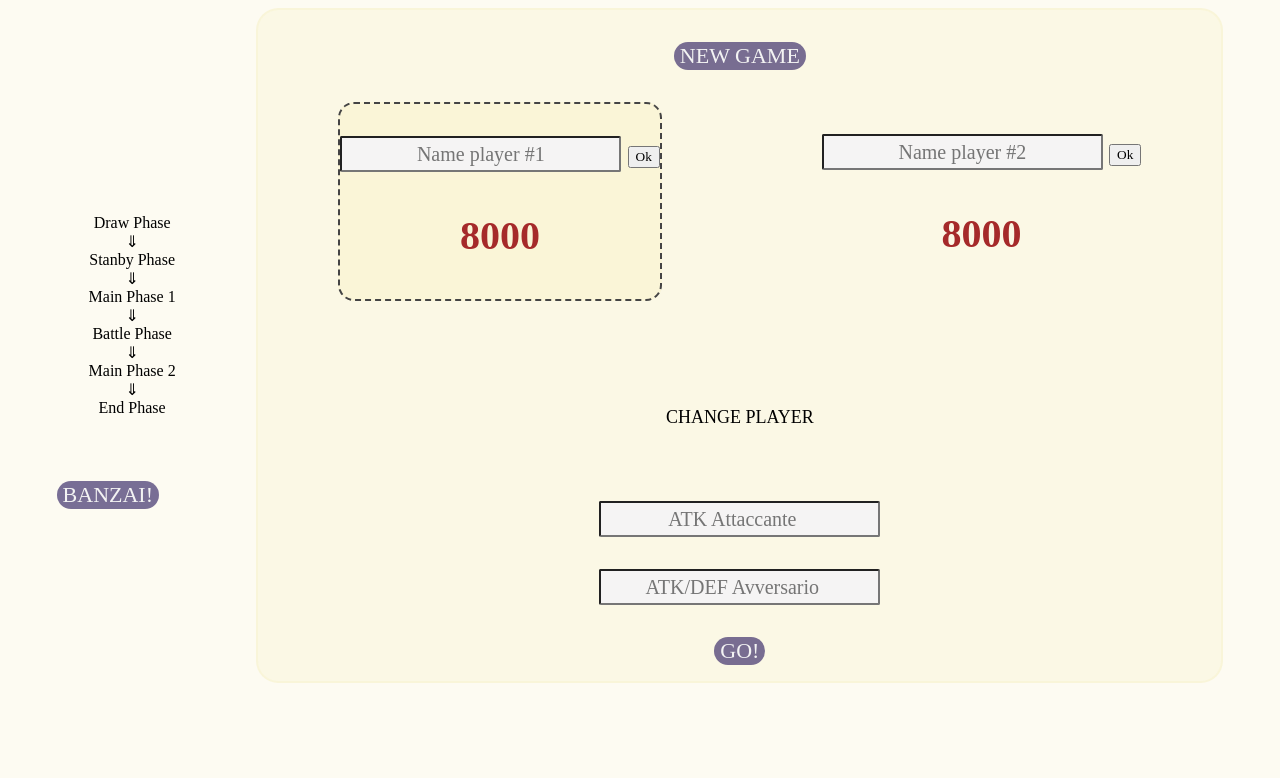
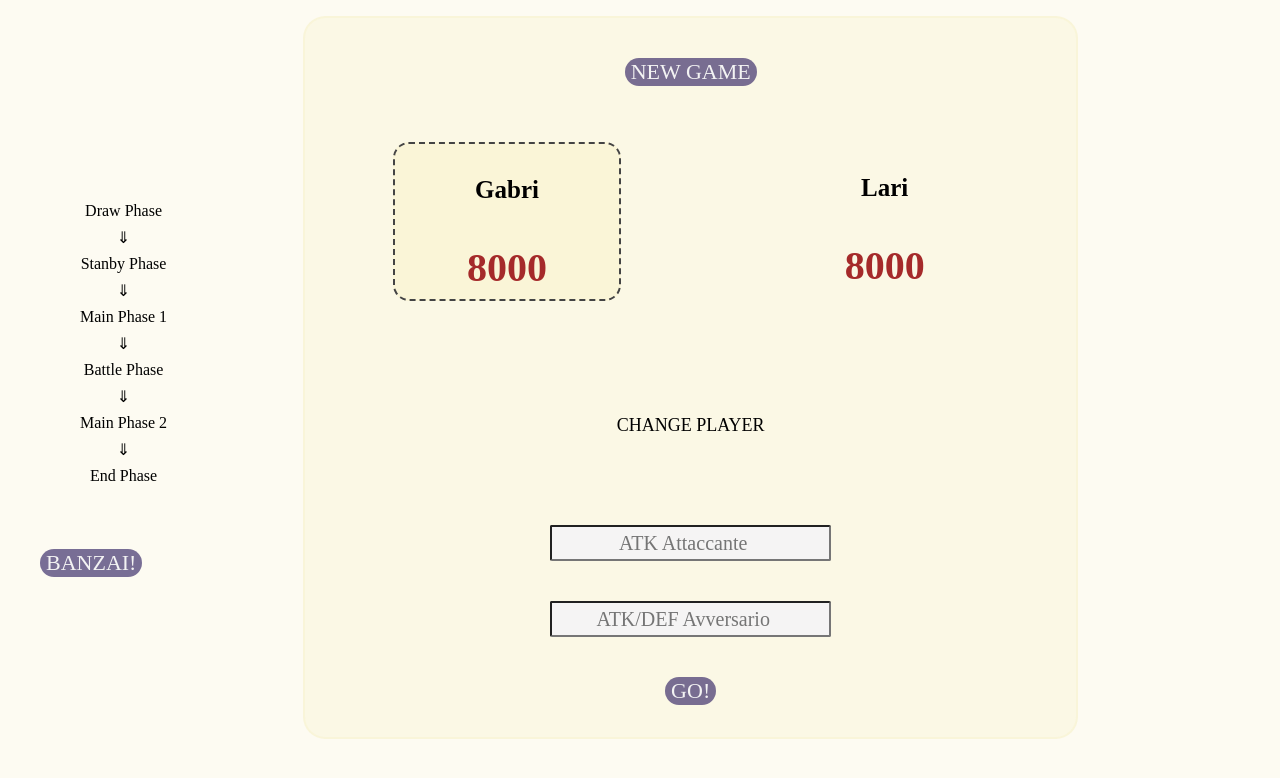
Before and after one commit to lElenaDiaconu/YuGi, a plain HTML site: page index.html in a window 1280 px wide. Drawn offline with Linux system fonts and the light colour scheme.

Commit message:
cambi stile

```diff
--- a/index.html
+++ b/index.html
@@ -11,7 +11,7 @@
         <!-- MAIN -->
         <article>
             <!-- ASIDE -->
-            <section>
+            <section class="side">
                 <ul class="game-phases">
                     <li>Draw Phase</li>
                     &dArr;
@@ -34,7 +34,7 @@
                             <option value="Uno"></option>
                         </datalist> -->
                 <!-- </div> -->
-                <div class="container__carte">
+                <!-- <div class="container__carte"> -->
                 <div class="accumulo">
                     <img
                         src="img/bushido.jpg"
@@ -43,7 +43,7 @@
                         height="45rem"
                     />
                 </div>
-                </div>
+                <!-- </div> -->
             </section>
 
             <!-- PLAYERS -->
@@ -51,7 +51,7 @@
                 <div><button class="btn new">New game</button></div>
                 <div class="score--keeper">
                     <section class="player--1 player active">
-                        <div>
+                        <div class="form hidden">
                             <input
                                 type="text"
                                 placeholder="Name player #1"
@@ -60,12 +60,12 @@
                             />
                             <button class="okBtn player--1">Ok</button>
                         </div>
-                        <h1 class="name1 player hidden">Gabri</h1>
+                        <h1 class="name1 player">Gabri</h1>
                         <h1 class="life--points" id="points--1">8000</h1>
                     </section>
 
                     <section class="player--2 player">
-                        <div>
+                        <div class="form hidden">
                             <input
                                 type="text"
                                 placeholder="Name player #2"
@@ -74,7 +74,7 @@
                             />
                             <button class="okBtn player--2">Ok</button>
                         </div>
-                        <h1 class="name2 player hidden">Lari</h1>
+                        <h1 class="name2 player">Lari</h1>
                         <h1 class="life--points" id="points--2">8000</h1>
                     </section>
                 </div>
@@ -90,7 +90,6 @@
                         class="input"
                     />
                     <button class="btn go">Go!</button>
-                    <!-- <button class="btn change">Change player</button> -->
                 </div>
             </main>
         </article>
--- a/script.js
+++ b/script.js
@@ -21,18 +21,18 @@ let atk = 0;
 let atkDef = 0;
 
 // Inserisco nomi
-for (const [i, btn] of btnOk.entries()) {
-    btn.addEventListener("click", function () {
-        if (btn.classList.contains(`player--${i + 1}`)) {
-            document.getElementById(`name${i + 1}`).classList.add("hidden");
-            document.querySelector(`.name${i + 1}`).textContent = document.getElementById(
-                `name${i + 1}`
-            ).value;
-            document.querySelector(`.name${i + 1}`).classList.remove("hidden");
-            btn.classList.add("hidden");
-        }
-    });
-}
+// for (const [i, btn] of btnOk.entries()) {
+//     btn.addEventListener("click", function () {
+//         if (btn.classList.contains(`player--${i + 1}`)) {
+//             document.getElementById(`name${i + 1}`).classList.add("hidden");
+//             document.querySelector(`.name${i + 1}`).textContent = document.getElementById(
+//                 `name${i + 1}`
+//             ).value;
+//             document.querySelector(`.name${i + 1}`).classList.remove("hidden");
+//             btn.classList.add("hidden");
+//         }
+//     });
+// }
 
 // Cambio giocatore attivo
 
--- a/style.css
+++ b/style.css
@@ -2,13 +2,14 @@ html {
     background-color: rgb(250, 245, 215, 0.3);
 }
 * {
+    margin: 0.5rem;
     font-family: papyrus;
 }
 
 article {
     display: flex;
     align-items: center;
-    justify-content: space-evenly;
+    /* justify-content: space-evenly; */
     background-color: inherit;
     font-family: inherit;
 }
@@ -30,8 +31,13 @@ main {
     padding-bottom: 1rem;
     border-radius: 1.4rem;
     border: 2px solid rgb(250, 245, 215, 0.9);
+    align-items: center;
+    max-width: min-content;
+    margin: 0 5rem;
 }
-
+/* .side {
+    position: static;
+} */
 .player {
     /* background-color: rgb(255, 255, 255); */
     display: flex;
```
Lines whose indentation alone changed are shown as unchanged.
